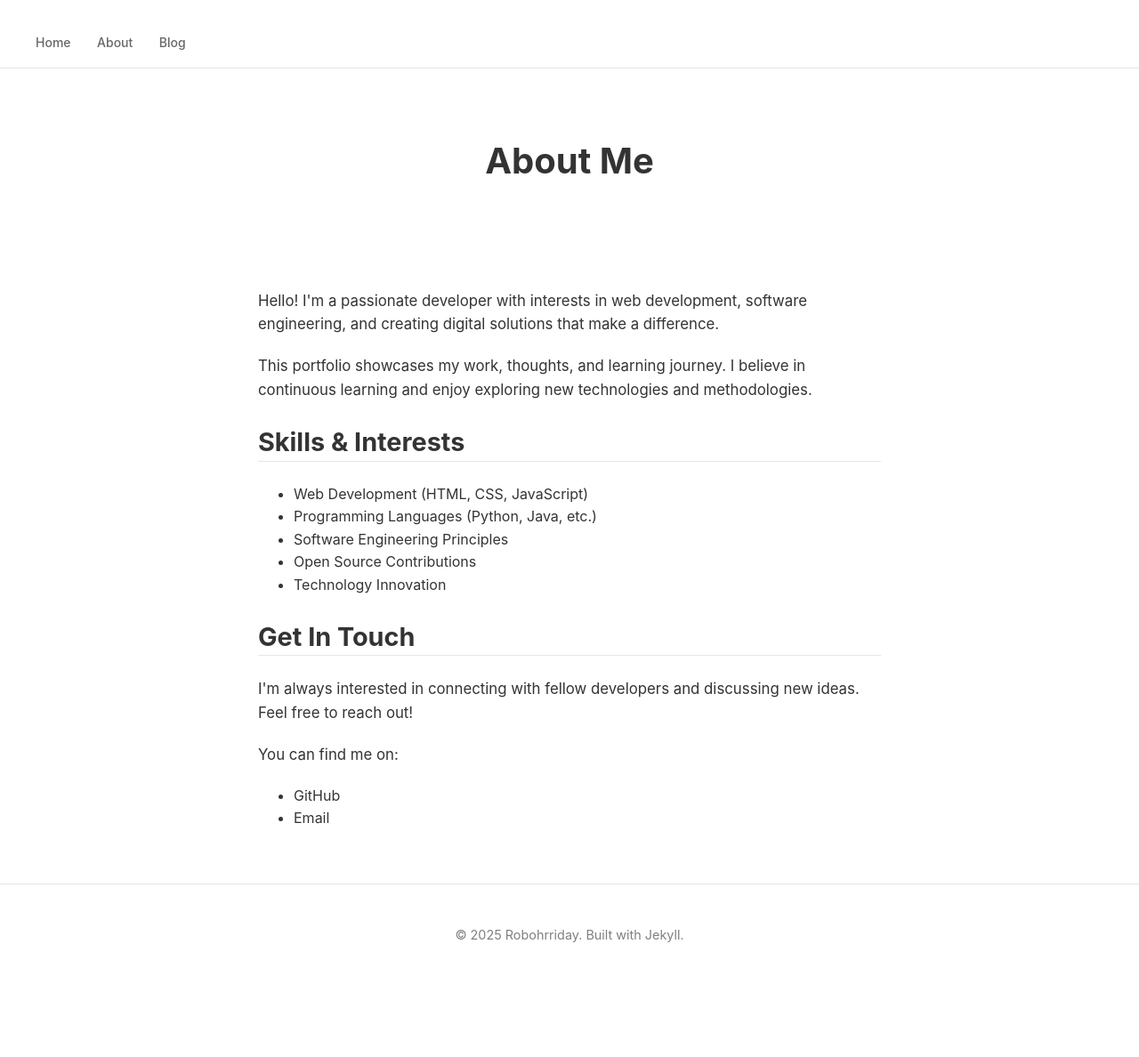
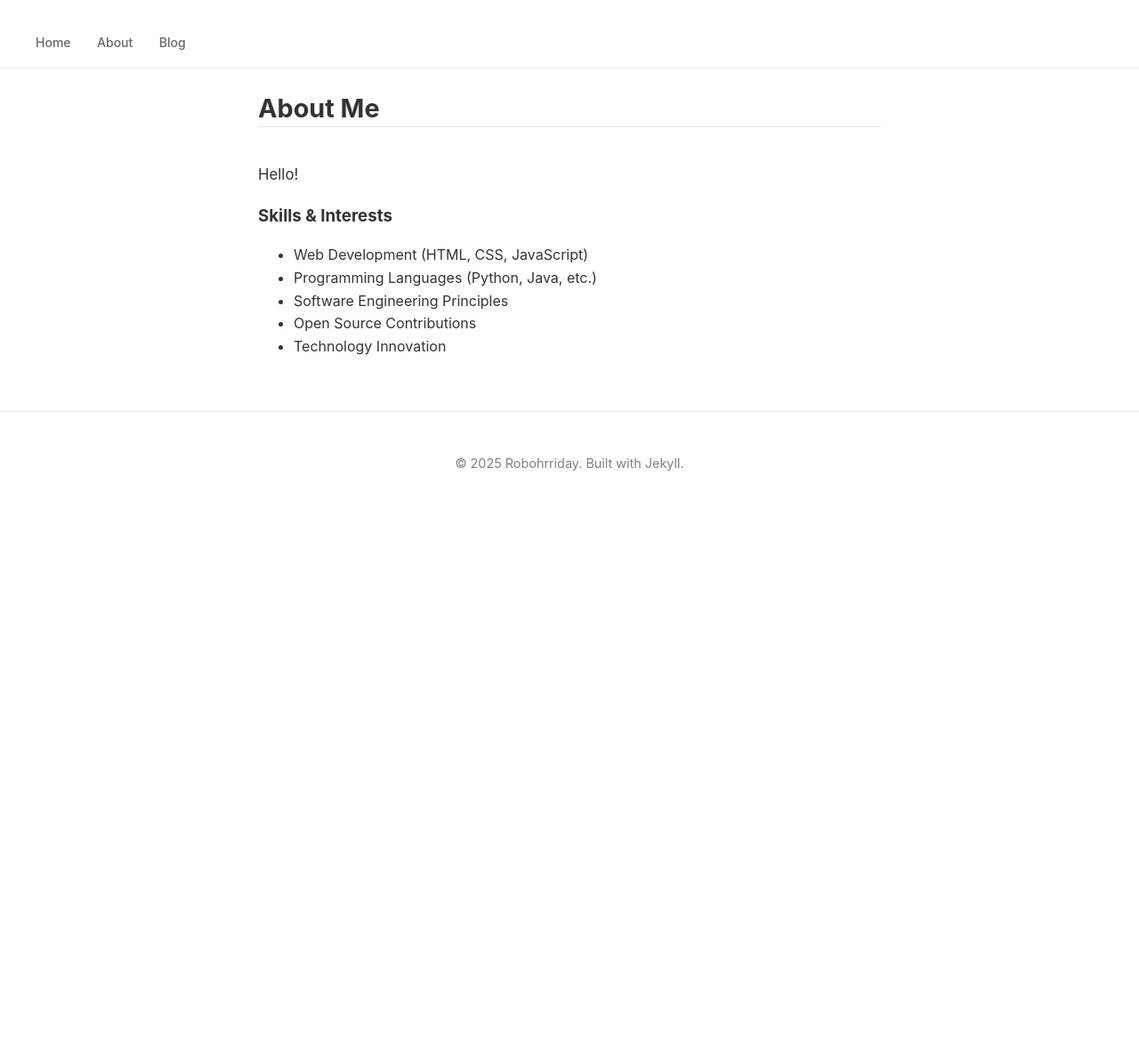
Before and after one commit to Robohrriday/Robohrriday.github.io, a Jekyll site: the page built from about.html, in a window 1280 px wide. Shown: the whole page at 89% size. Built offline with Jekyll 4.4.1, drawn with Linux system fonts in a browser that asks for light colours; after the commit the page ends 900 px from its top, so only the background shows below that.

Commit message:
minor edits

```diff
--- a/about.html
+++ b/about.html
@@ -4,16 +4,12 @@ title: About
 description: Learn more about me and my work
 ---
 
-<div class="hero">
-    <h1>About Me</h1>
-</div>
+<h2>About Me</h2>
 
 <div class="about">
-    <p>Hello! I'm a passionate developer with interests in web development, software engineering, and creating digital solutions that make a difference.</p>
+    <p>Hello!</p>
 
-    <p>This portfolio showcases my work, thoughts, and learning journey. I believe in continuous learning and enjoy exploring new technologies and methodologies.</p>
-
-    <h2>Skills & Interests</h2>
+    <h3>Skills & Interests</h3>
     <ul>
         <li>Web Development (HTML, CSS, JavaScript)</li>
         <li>Programming Languages (Python, Java, etc.)</li>
@@ -21,13 +17,4 @@ description: Learn more about me and my work
         <li>Open Source Contributions</li>
         <li>Technology Innovation</li>
     </ul>
-
-    <h2>Get In Touch</h2>
-    <p>I'm always interested in connecting with fellow developers and discussing new ideas. Feel free to reach out!</p>
-
-    <p>You can find me on:</p>
-    <ul>
-        <li><a href="https://github.com/Robohrriday" target="_blank">GitHub</a></li>
-        <li><a href="mailto:contact@example.com">Email</a></li>
-    </ul>
 </div>
--- a/index.html
+++ b/index.html
@@ -4,7 +4,8 @@ title: Home
 description: Personal portfolio and blog
 ---
 
-<h3>Hrriday Ruparel</h3>
+<h2>Hrriday Ruparel</h2>
 <p><a href="/about"><u>About Me</u></a></p>
 <p><a href="/blog"><u>Blog</u></a></p>
 <p><a href="https://github.com/Robohrriday"><u>Code</u></a></p>
+<p>professional[name]@gmail.com</p>
```
Also changed, not shown: blog.html (+1 -6 lines).
